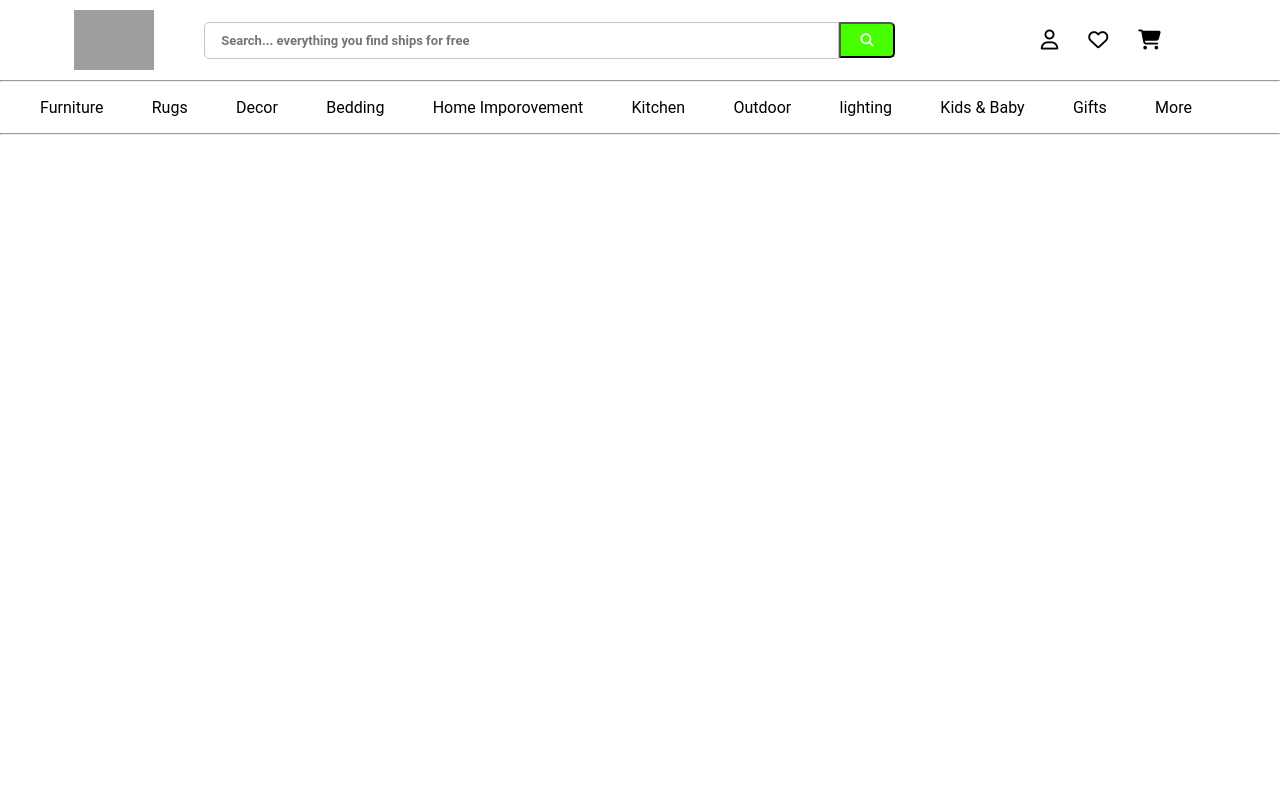
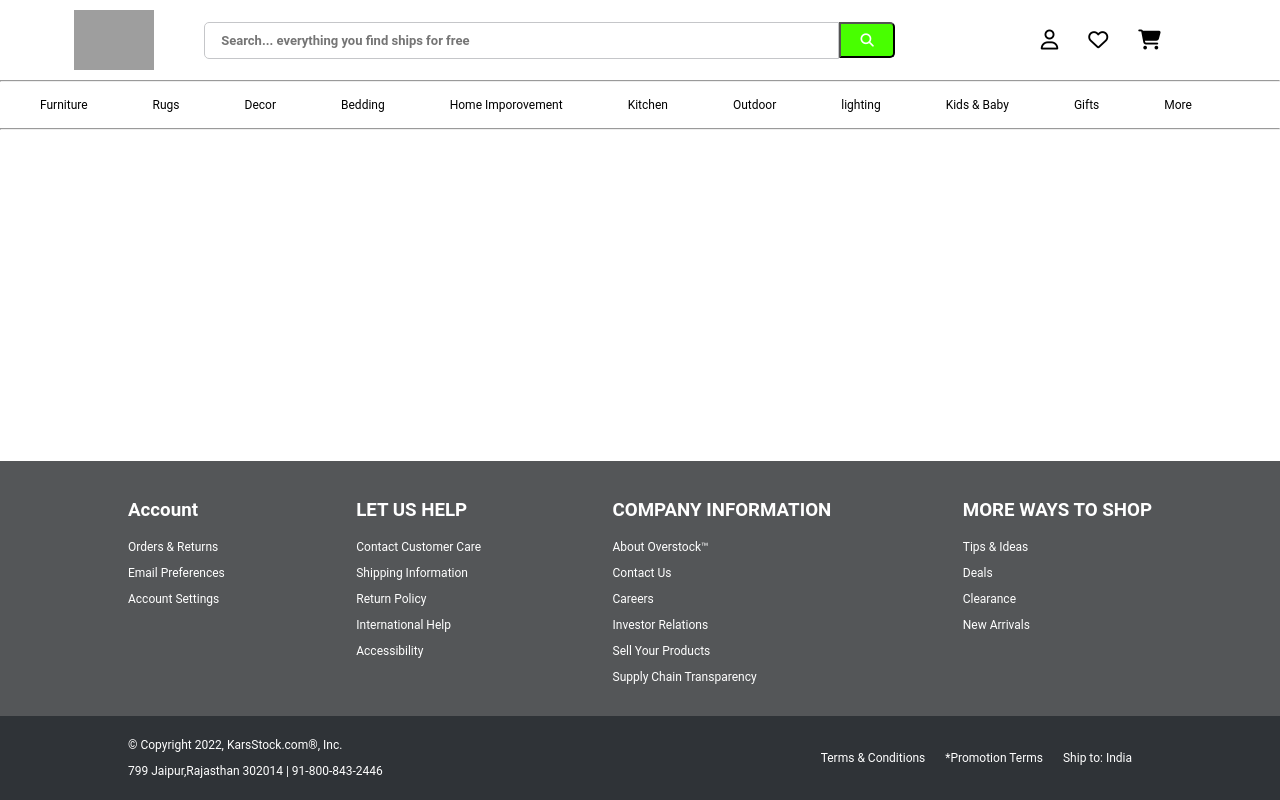
Before and after one commit to rohithanss/OverStock-Clone, a plain HTML site: page frontend/index.html in a window 1280 px wide. Drawn offline with Linux system fonts and the light colour scheme; grey boxes are pictures that could not be loaded.

Commit message:
footer done

```diff
--- a/frontend/index.html
+++ b/frontend/index.html
@@ -7,6 +7,7 @@
     <meta name="viewport" content="width=device-width, initial-scale=1.0">
     <script src="https://kit.fontawesome.com/add05b7e25.js" crossorigin="anonymous"></script>
     <link rel="stylesheet" href="./styles/navbar.css">
+    <link rel="stylesheet" href="./styles/footer.css">
     <title>Home</title>
 
 </head>
@@ -15,6 +16,10 @@
     <div id="navigations">
 
     </div>
+    <div id="footer">
+
+
+    </div>
 
 </body>
 </html>
--- /dev/null
+++ b/frontend/src/components/footer.js
@@ -0,0 +1,49 @@
+const footer = ()=>{
+return `
+<div id="firstdiv">
+
+    <div id="footertop">
+        <div><h3>Account</h3>
+        <p>Orders & Returns</p>
+        <p>Email Preferences</p>
+        <p>Account Settings</p></div>
+        <div><h3>LET US HELP</h3>
+        <p>Contact Customer Care</p>
+        <p>Shipping Information</p>
+        <p>Return Policy</p>
+        <p>International Help</p>
+        <p>Accessibility</p></div>
+        <div><h3>COMPANY INFORMATION</h3>
+        <p>About Overstock™</p>
+        <p>Contact Us</p>
+        <p>Careers</p>
+        <p>Investor Relations</p>
+        <p>Sell Your Products</p>
+        <p>Supply Chain Transparency</p></div>
+        <div><h3>MORE WAYS TO SHOP</h3>
+        <p>Tips & Ideas</p>
+        <p>Deals</p>
+        <p>Clearance</p>
+        <p>New Arrivals</p></div>
+    </div>
+</div>
+<div id="seconddiv">
+        <div id="footerbottom">
+        <div>
+            <p>© Copyright 2022, KarsStock.com®, Inc.</p>
+            <p>799 Jaipur,Rajasthan 302014 | 91-800-843-2446</p>
+        </div>
+        <div><ul>
+
+            <li>Terms & Conditions</li>
+            <li>*Promotion Terms</li>
+            <li>Ship to: India</li>
+        </ul>
+        </div>
+    </div>
+</div>
+`
+}
+
+
+export default footer
--- a/frontend/src/scripts/index.js
+++ b/frontend/src/scripts/index.js
@@ -1,5 +1,8 @@
 import navbar  from "../components/navbar.js";
+import footer from "../components/footer.js";
 document.getElementById("navigations").innerHTML = navbar()
+
+document.getElementById("footer").innerHTML = footer()
 
 document.getElementById("logo").onclick = ()=>{
     location.href = "/"
--- /dev/null
+++ b/frontend/styles/footer.css
@@ -0,0 +1,45 @@
+#firstdiv{
+    color: white;
+    background-color: rgb(84,86,88);
+
+}
+#footer{
+    position: fixed;
+    left: 0;
+    bottom: 0;
+    width: 100%;
+}
+#footer p, li{
+    font-size: 12px;
+}
+#footer ul{
+    list-style: none;
+    display: flex;
+    flex-direction: row;
+    align-items: center;
+    gap: 20px;
+    margin-right:20px;
+}
+
+#footertop{
+    width: 80%;
+    margin: auto;
+    padding: 20px;
+
+    display: flex;
+    justify-content: space-between;
+}
+#seconddiv{
+    height: max-content;
+        color: white;
+        background-color: rgb(47,51,55);
+}
+#footerbottom{
+    width: 80%;
+    margin: auto;
+    padding: 10px 0px;
+    display: flex;
+    justify-content: space-between;
+    align-items: center;
+
+}
```
